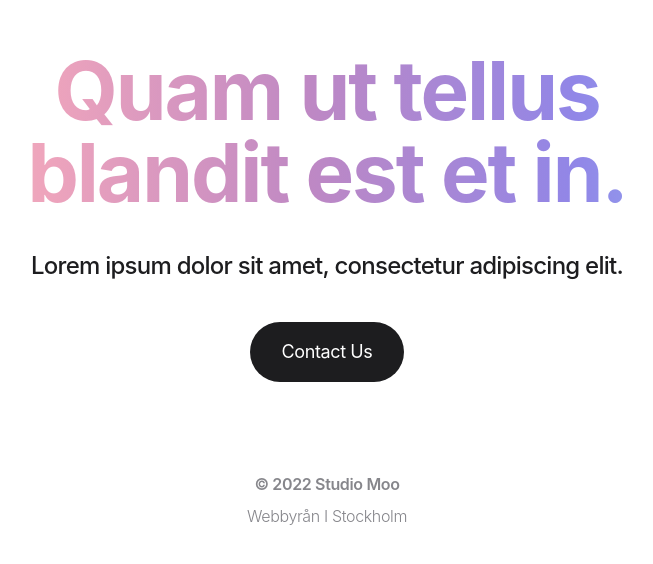
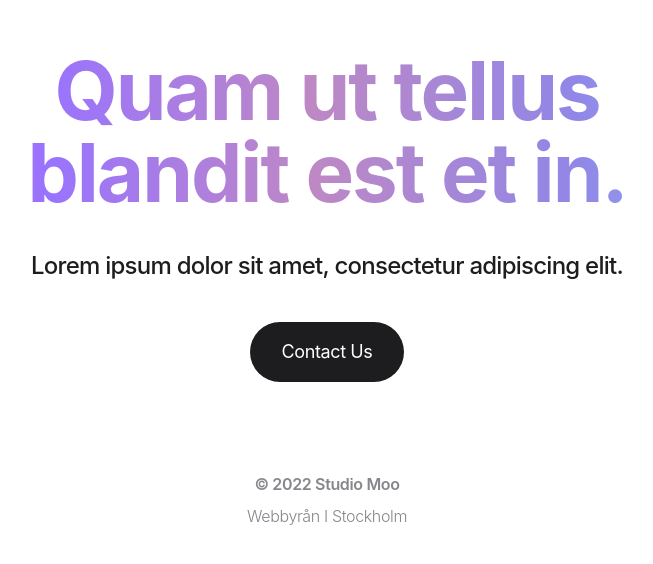
Before and after one commit to TheBoringBOT/studio-moo, a Next.js app: page / in a window 1280 px wide. Shown: the part 3857-4421 px from the top of the page, without its empty margins (313-966 px from the left). Built offline with nearby package versions, Linux system fonts and the light colour scheme.

Commit message:
style: changed text gradient colors

```diff
--- a/styles/index.css
+++ b/styles/index.css
@@ -33,9 +33,9 @@ textarea {
     color: transparent;
     background: linear-gradient(
       90deg,
-      #fbf4ec 0%,
-      #ecd7c8 16.5%,
-      #eea4bc 33%,
+      #ff763c 0%,
+      #ff5aaa 16.5%,
+      #9873ff 33%,
       #be88c4 49.5%,
       #9186e7 66%,
       #92c9f9 82.5%,
```
